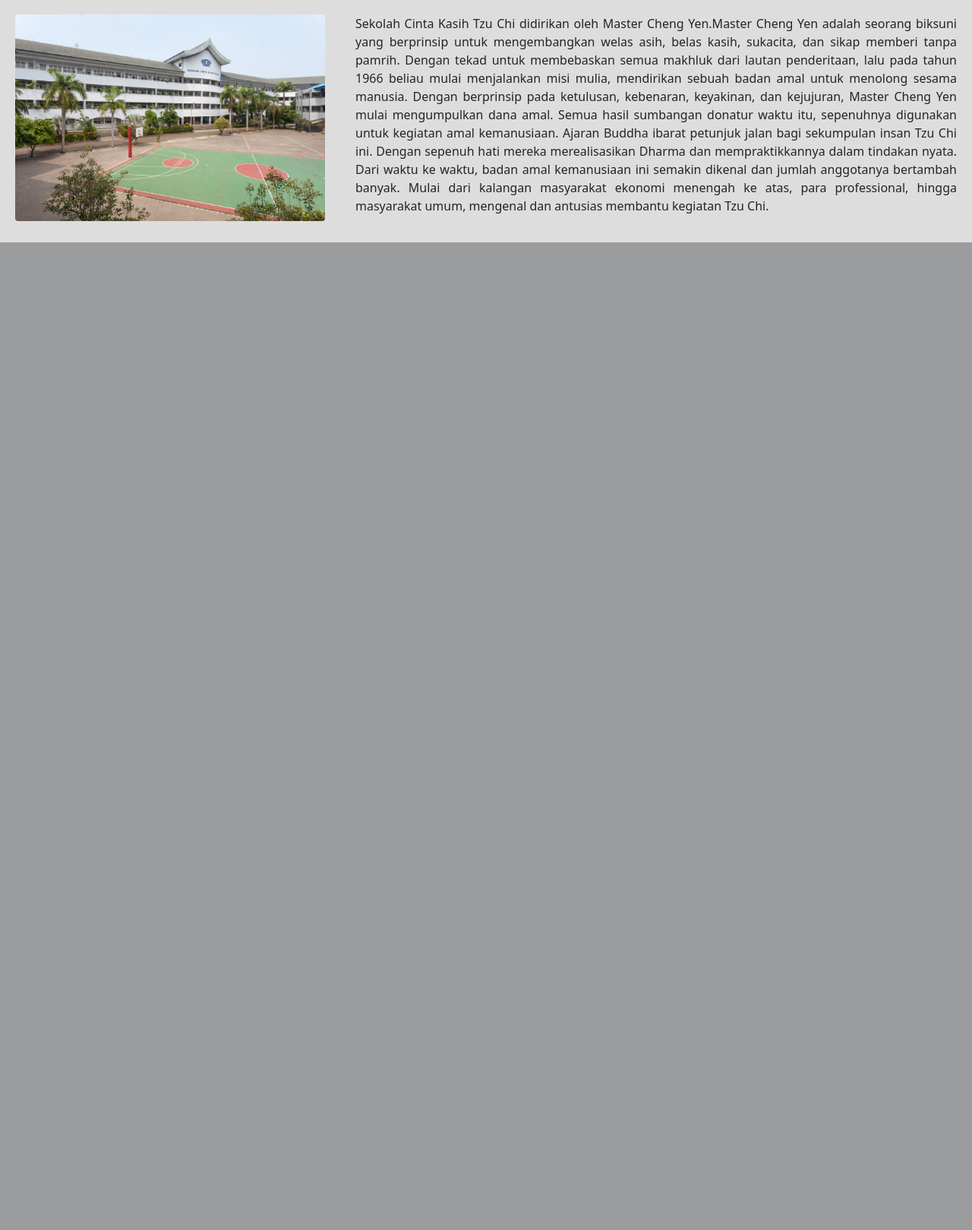
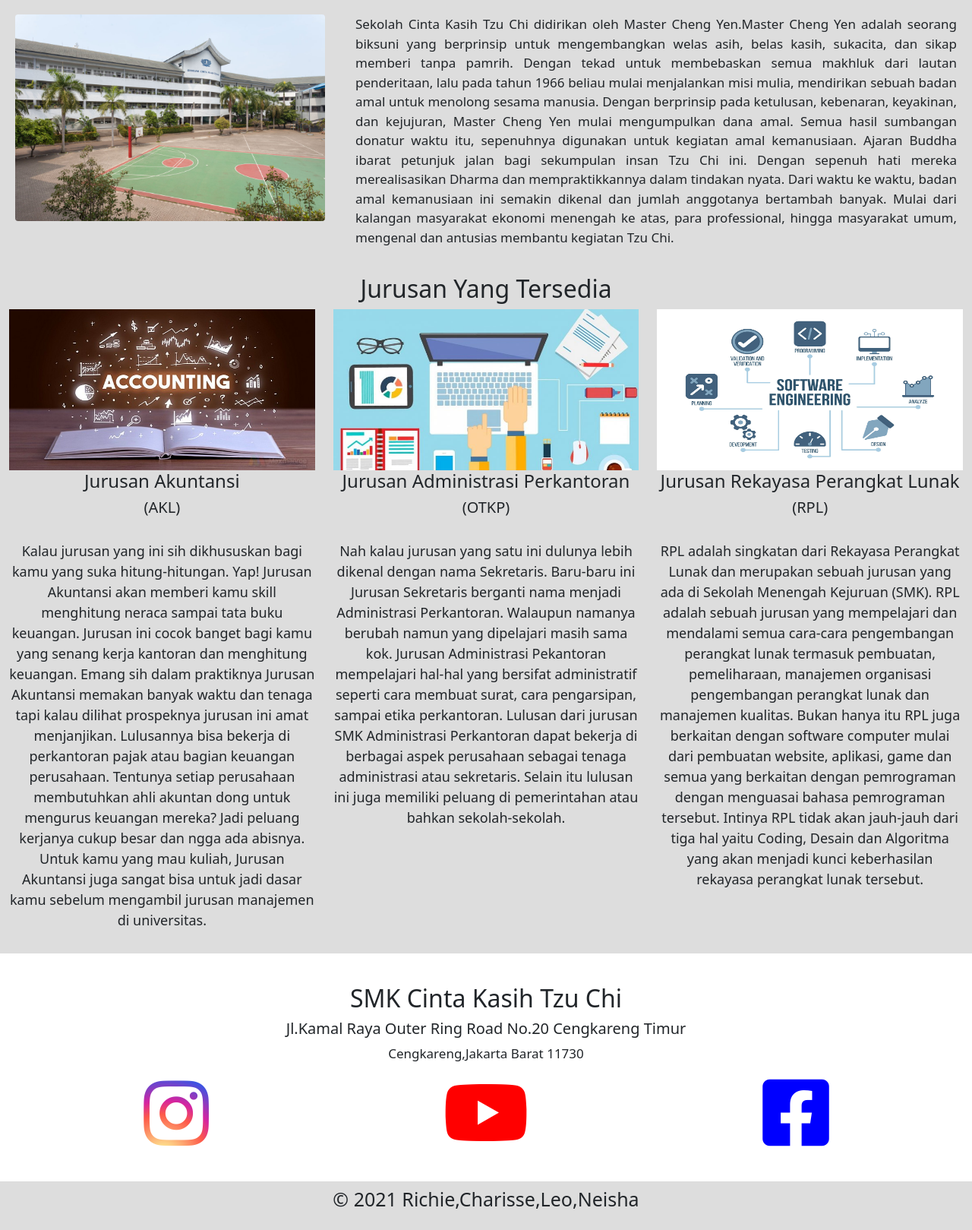
Before and after one commit to WannArmy/WannArmy.github.io, a PHP site: page / in a window 1280 px wide. Shown: the part 801-2420 px from the top of the page at 76% size. Before the commit the page ends 1120 px from the top, so only its background shows below. Run offline with PHP 8.4, Linux system fonts and the light colour scheme.

Commit message:
Add files via upload

```diff
--- a/index.html
+++ b/index.html
@@ -4,6 +4,8 @@
     <meta http-equiv="X-UA-Compatible" content="IE=edge">
     <meta name="viewport" content="width=device-width, initial-scale=1.0">
     <link href="https://cdn.jsdelivr.net/npm/bootstrap@5.1.1/dist/css/bootstrap.min.css" rel="stylesheet" integrity="sha384-F3w7mX95PdgyTmZZMECAngseQB83DfGTowi0iMjiWaeVhAn4FJkqJByhZMI3AhiU" crossorigin="anonymous">
+    <link rel="stylesheet" href="https://cdnjs.cloudflare.com/ajax/libs/font-awesome/5.15.4/css/all.min.css">
+    <link href="https://cdnjs.cloudflare.com/ajax/libs/font-awesome/4.7.0/css/font-awesome.css" rel="stylesheet" />
     <link rel="stylesheet" href="styles.css">
     <title>Web Profile</title>
 </head>
@@ -14,10 +16,10 @@
                 <div class="navbar">
                     <a href="#top" class="nav-link bg-custom"><img src="sekolah.png" class="logo">SEKOLAH CINTA KASIH TZU CHI</a>
                 </div>
-                <ul class="nav nav-pills">
+                <ul class="nav">
                     <li class="nav-item "><a href="#home" class="nav-link bg-custom">Home</a></li>
-                    <li class="nav-item"><a href="#" class="nav-link bg-custom">About</a></li>
-                    <li class="nav-item"><a href="#" class="nav-link bg-custom">Contact</a></li>
+                    <li class="nav-item"><a href="#jurusan" class="nav-link bg-custom">Jurusan</a></li>
+                    <li class="nav-item"><a href="#contact" class="nav-link bg-custom">Contact</a></li>
                 </ul>
             </div>
         </nav>
@@ -26,6 +28,8 @@
         <iframe class="video" id="top" src="https://www.youtube.com/embed/Jaes65Ep84M?rel=0&amp;autoplay=1" title="YouTube video player" allowfullscreen></iframe>
     </section>
     <section class="section" id="home">
+        <div class="container-fluid">
+            <div class="row">
                 <div class="kiri">
                     <img src="sekolah2.jpg" class="img-fluid rounded">
                 </div>
@@ -35,7 +39,83 @@
                         Ajaran Buddha ibarat petunjuk jalan bagi sekumpulan insan Tzu Chi ini. Dengan sepenuh hati mereka merealisasikan Dharma dan mempraktikkannya dalam tindakan nyata. Dari waktu ke waktu, badan amal kemanusiaan ini semakin dikenal dan jumlah anggotanya bertambah banyak.
                         Mulai dari kalangan masyarakat ekonomi menengah ke atas, para professional, hingga masyarakat umum, mengenal dan antusias membantu kegiatan Tzu Chi.</p>
                 </div>
+            </div>
+        </div>
     </section>
+    <section class="section" id="jurusan">
+                <div class="container-fluid">
+                    <div class="row">
+                            <h2 data-mdb-toggle="animation" data-mdb-animation-reset="true" data-mdb-animation="slide-out-right">Jurusan Yang Tersedia</h2>
+                        <div class="col-md-4">
+                            <div class="thumbnail">
+                                    <img src="akuntansi.jpg" alt="Lights" class="image img-fluid">
+                            <div class="caption">
+                                <h4>Jurusan Akuntansi</h4>
+                                <h5>(AKL)</h5>
+                                <br>
+                                <p class="font">Kalau jurusan yang ini sih dikhususkan bagi kamu yang suka hitung-hitungan. Yap! Jurusan Akuntansi akan memberi kamu skill menghitung neraca sampai tata buku keuangan. Jurusan ini cocok banget bagi kamu yang senang kerja kantoran dan menghitung keuangan.
+                                    Emang sih dalam praktiknya Jurusan Akuntansi memakan banyak waktu dan tenaga tapi kalau dilihat prospeknya jurusan ini amat menjanjikan. Lulusannya bisa bekerja di perkantoran pajak atau bagian keuangan perusahaan. Tentunya setiap perusahaan membutuhkan ahli akuntan dong untuk mengurus keuangan mereka? Jadi peluang kerjanya cukup besar dan ngga ada abisnya. Untuk kamu yang mau kuliah, Jurusan Akuntansi juga sangat bisa untuk jadi dasar kamu sebelum mengambil jurusan manajemen di universitas.</p>
+                            </div>
+                                </a>
+                        </div>
+                    </div>
+                        <div class="col-md-4">
+                            <div class="thumbnail">
+                                <img src="otkp.jpg" alt="Nature" class="image img-fluid">
+                            <div class="caption">
+                                <h4>Jurusan Administrasi Perkantoran</h4>
+                                <h5>(OTKP)</h5>
+                                <br>
+                                <p class="font">Nah kalau jurusan yang satu ini dulunya lebih dikenal dengan nama Sekretaris. Baru-baru ini Jurusan Sekretaris berganti nama menjadi Administrasi Perkantoran. Walaupun namanya berubah namun yang dipelajari masih sama kok. Jurusan Administrasi Pekantoran mempelajari hal-hal yang bersifat administratif seperti cara membuat surat, cara pengarsipan, sampai etika perkantoran.
+                                    Lulusan dari jurusan SMK Administrasi Perkantoran dapat bekerja di berbagai aspek perusahaan sebagai tenaga administrasi atau sekretaris. Selain itu lulusan ini juga memiliki peluang di pemerintahan atau bahkan sekolah-sekolah.</p>
+                            </div>
+                            </a>
+                        </div>
+                        </div>
+                        <div class="col-md-4">
+                        <div class="thumbnail">
+                            <img src="rpl.jpg" class="image img-fluid">
+                            <div class="caption">
+                                <h4>Jurusan Rekayasa Perangkat Lunak</h4>
+                                <h5>(RPL)</h5>
+                                <br>
+                                <p class="font">RPL adalah singkatan dari Rekayasa Perangkat Lunak dan merupakan sebuah jurusan yang ada di Sekolah Menengah Kejuruan (SMK). RPL adalah sebuah jurusan yang mempelajari dan mendalami  semua cara-cara pengembangan perangkat lunak termasuk pembuatan, pemeliharaan, manajemen organisasi pengembangan perangkat lunak dan manajemen kualitas. Bukan hanya itu RPL juga  berkaitan dengan software computer mulai dari pembuatan website, aplikasi, game dan semua yang berkaitan dengan pemrograman dengan menguasai bahasa pemrograman tersebut. Intinya RPL tidak akan jauh-jauh dari tiga hal yaitu Coding, Desain dan Algoritma yang akan menjadi kunci keberhasilan rekayasa perangkat lunak tersebut.</p>
+                            </div>
+                            </a>
+                        </div>
+                        </div>
+                    </div>
+                </div>
+    </section>
+    <section class="section" id="contact">
+        <div class="container-fluid bg-contact">
+            <div class="row">
+                <h2>
+                    SMK Cinta Kasih Tzu Chi
+                </h2>
+                <h5 class="tengah">
+                    Jl.Kamal Raya Outer Ring Road No.20 Cengkareng Timur
+                </h5>
+                <p class="tengah">
+                    Cengkareng,Jakarta Barat 11730
+                </p>
+                <div class="col-sm-4">
+                    <a href="https://www.instagram.com/smkcintakasihtzuchi/"><i class="fa fa-instagram" id="insta" aria-hidden="true"></i></a>
+                </div>
+                <div class="col-sm-4">
+                    <a href="https://www.youtube.com/channel/UCgiGPgwMVXUeYaapqxXjLzw"><i class="fab fa-youtube icon-yt"></i></a>
+                </div>
+                <div class="col-sm-4">
+                    <a href="https://www.facebook.com/cintakasihtzuchi.sch.id/"><i class="fab fa-facebook-square icon-fb"></i></a>
+                </div>
+            </div>
+        </div>
+    </section>
+    <footer>
+        <div class="container-fluid">
+            <p class="bg-footer">© 2021 Richie,Charisse,Leo,Neisha</p>
+        </div>
+    </footer>
     <script src="https://cdn.jsdelivr.net/npm/bootstrap@5.1.1/dist/js/bootstrap.bundle.min.js" integrity="sha384-/bQdsTh/da6pkI1MST/rWKFNjaCP5gBSY4sEBT38Q/9RBh9AH40zEOg7Hlq2THRZ" crossorigin="anonymous"></script>
 </body>
 </html>
--- a/styles.css
+++ b/styles.css
@@ -1,10 +1,17 @@
-* {
-    margin: 0;
-    padding: 0;
+body {
+    background-color: rgb(221, 221, 221);
 }
 
-body {
-    background-color: rgb(221, 221, 221);
+h2 {
+    text-align: center;
+}
+
+.tengah {
+    text-align: center;
+}
+
+.font {
+    font-size: 18px;
 }
 
 .logo {
@@ -25,8 +32,60 @@ body {
     height: 100%;
 }
 
-.container {
-    background-color: black;
+a {
+    list-style: none;
+}
+
+#insta {
+    background: radial-gradient(circle at 30% 107%, #fdf497 0%, #fdf497 5%, #fd5949 45%, #d6249f 60%, #285AEB 90%);
+    -webkit-background-clip: text;
+    -webkit-text-fill-color: transparent;
+    font-size: 100px;
+}
+
+#insta:hover {
+    background: radial-gradient(circle at 30% 107%, #e6dd81 0%, #e2d979 5%, #eb594c 45%, #bd2b8f 60%, #285AEB 90%);
+    -webkit-background-clip: text;
+    -webkit-text-fill-color: transparent;
+    font-size: 100px;
+}
+
+.icon-yt {
+    color: rgb(255, 0, 0);
+    font-size: 100px;
+}
+
+.icon-yt:hover {
+    color: rgb(214, 28, 28);
+}
+
+.icon-fb {
+    color: blue;
+    font-size: 100px;
+}
+
+.icon-fb:hover {
+    color: rgb(17, 17, 221);
+}
+
+.container-fluid {
+    text-align: center;
+}
+
+.bg-contact {
+    background-color: white;
+    padding: 40px;
+}
+
+.bg-footer {
+    width: 100%;
+    padding: 5px;
+    font-size: 25px;
+}
+
+.image {
+    width: 100%;
+    height: 25%;
 }
 
 .section {
@@ -46,9 +105,39 @@ body {
     padding: 20px;
 }
 
+@media (max-width: 1978px) {
+    p {
+        font-size: 24px;
+    }
+}
+
+@media (max-width: 1680px) {
+    p {
+        font-size: 22px;
+    }
+}
+
+@media (max-width: 1550px) {
+    p {
+        font-size: 20px;
+    }
+}
+
+@media (max-width: 1320px) {
+    p {
+        font-size: 17px;
+    }
+}
+
+@media (max-width: 1160px) {
+    p {
+        font-size: 15px;
+    }
+}
+
 @media (max-width: 600px) {
     .video {
-        height: 40%;
+        height: 95%;
     }
 }
 
@@ -61,3 +150,21 @@ body {
         width: 100%;
     }
 }
+
+@media (max-width: 990px) {
+    .image {
+        height: 15%;
+    }
+}
+
+@media (max-width: 760px) {
+    .image {
+        height: 50%;
+    }
+}
+
+@media (max-width: 400px) {
+    .image {
+        height: 30%;
+    }
+}
```
Also changed, not shown: akuntansi.jpg (added), otkp.jpg (added), rpl.jpg (added). Lines whose indentation alone changed are shown as unchanged.
